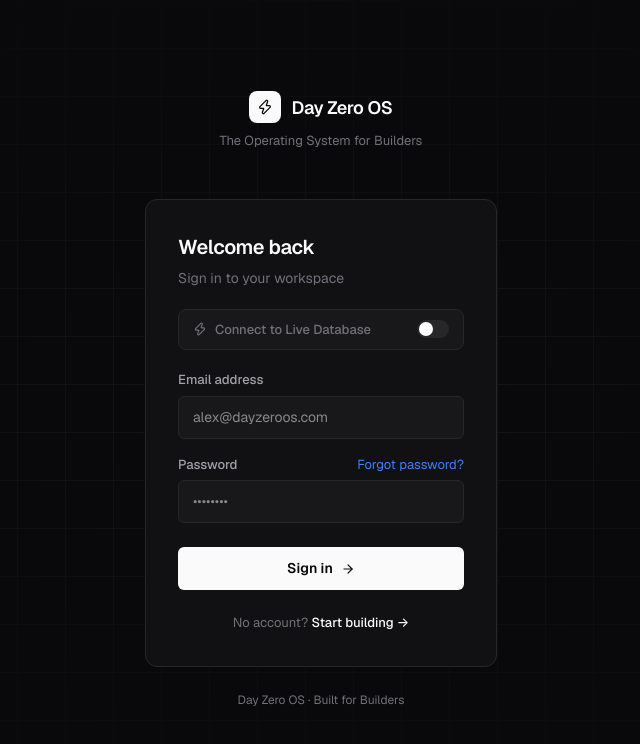
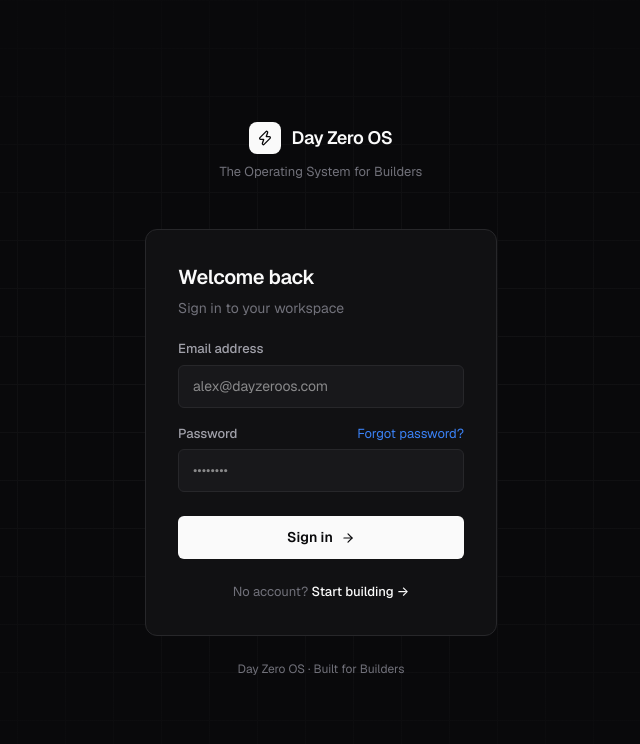
Before and after one commit to Dark-Passenger-07/Day-Zero_OS, a React (Vite) app: page /login in a window 1280 px wide. Shown: the top 744 px of the page, without its empty margins (319-959 px from the left). Built offline with nearby package versions, Linux system fonts and the light colour scheme; no server answers; the HTML template or start-up script is replaced by a standard one.

Commit message:
feat: remove database connection toggle, force live database connection in production

```diff
--- a/src/components/Login.tsx
+++ b/src/components/Login.tsx
@@ -1,7 +1,6 @@
 import { useState } from 'react'
 import { ArrowRight, Zap } from 'lucide-react'
 import { getSupabaseClient } from '@/lib/supabase/client'
-import { isDemoModeEnabled, setDemoModeEnabled } from '@/lib/supabase/mockClient'
 
 export default function Login() {
   const [email, setEmail] = useState('')
@@ -9,7 +8,6 @@ export default function Login() {
   const [isSignUp, setIsSignUp] = useState(false)
   const [loading, setLoading] = useState(false)
   const [errorMsg, setErrorMsg] = useState<string | null>(null)
-  const [demoMode, setDemoMode] = useState(isDemoModeEnabled())
 
   const handleSubmit = async (e: React.FormEvent) => {
     e.preventDefault()
@@ -143,58 +141,7 @@ export default function Login() {
             {isSignUp ? 'Start building in Day Zero OS' : 'Sign in to your workspace'}
           </p>
 
-          <div
-            onClick={() => {
-              const nextVal = !demoMode
-              setDemoMode(nextVal)
-              setDemoModeEnabled(nextVal)
-            }}
-            style={{
-              display: 'flex',
-              alignItems: 'center',
-              justifyContent: 'space-between',
-              background: demoMode ? 'rgba(59, 130, 246, 0.08)' : 'var(--secondary)',
-              border: `1px solid ${demoMode ? 'rgba(59, 130, 246, 0.2)' : 'var(--border)'}`,
-              borderRadius: '8px',
-              padding: '10px 14px',
-              cursor: 'pointer',
-              marginBottom: '20px',
-              fontSize: '13px',
-              fontWeight: 500,
-              userSelect: 'none',
-              transition: 'all 0.2s',
-            }}
-          >
-            <div style={{ display: 'flex', alignItems: 'center', gap: '8px' }}>
-              <Zap size={14} color={demoMode ? '#3b82f6' : 'var(--muted-foreground)'} />
-              <span style={{ color: demoMode ? '#60a5fa' : 'var(--muted-foreground)' }}>
-                {demoMode ? 'Demo Mode Active' : 'Connect to Live Database'}
-              </span>
-            </div>
-            <div
-              style={{
-                width: '32px',
-                height: '18px',
-                background: demoMode ? '#3b82f6' : '#27272a',
-                borderRadius: '9px',
-                position: 'relative',
-                transition: 'background-color 0.2s',
-              }}
-            >
-              <div
-                style={{
-                  width: '14px',
-                  height: '14px',
-                  background: '#fff',
-                  borderRadius: '50%',
-                  position: 'absolute',
-                  top: '2px',
-                  left: demoMode ? '16px' : '2px',
-                  transition: 'left 0.2s',
-                }}
-              />
-            </div>
-          </div>
+
 
           {errorMsg && (
             <div
--- a/src/lib/supabase/mockClient.ts
+++ b/src/lib/supabase/mockClient.ts
@@ -1,18 +1,12 @@
 import type { Session, User } from '@supabase/supabase-js'
 
 // Simple check to see if we are in demo mode
-const DEMO_MODE_KEY = 'day_zero_os_demo_mode'
 export function isDemoModeEnabled(): boolean {
-  const localVal = localStorage.getItem(DEMO_MODE_KEY)
-  if (localVal !== null) {
-    return localVal === 'true'
-  }
-  // Default to false to use the real database by default
   return false
 }
 
-export function setDemoModeEnabled(enabled: boolean) {
-  localStorage.setItem(DEMO_MODE_KEY, String(enabled))
+export function setDemoModeEnabled(_enabled: boolean) {
+  // Disable demo mode updates in production
 }
 
 const DEFAULT_PROFILE = {
```
